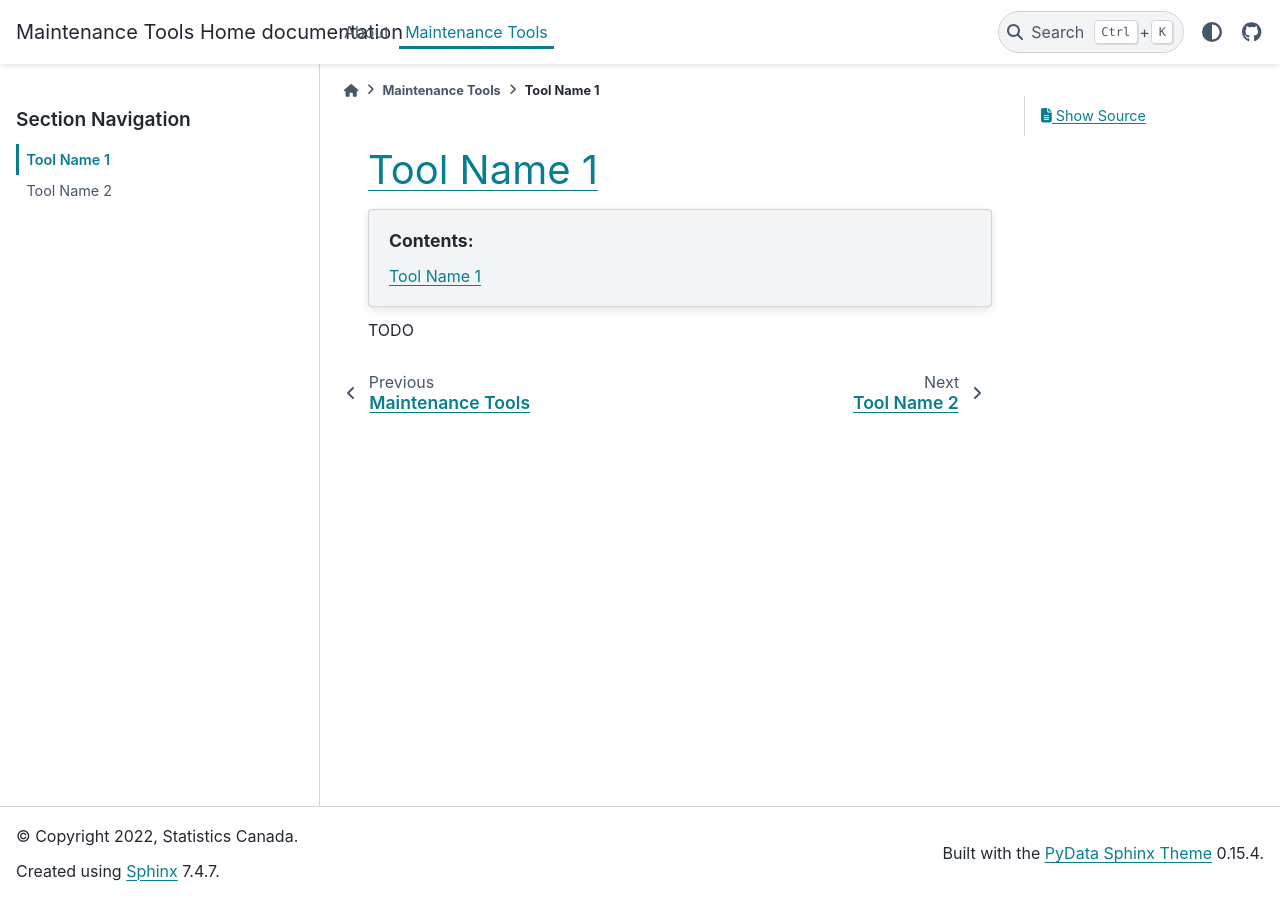
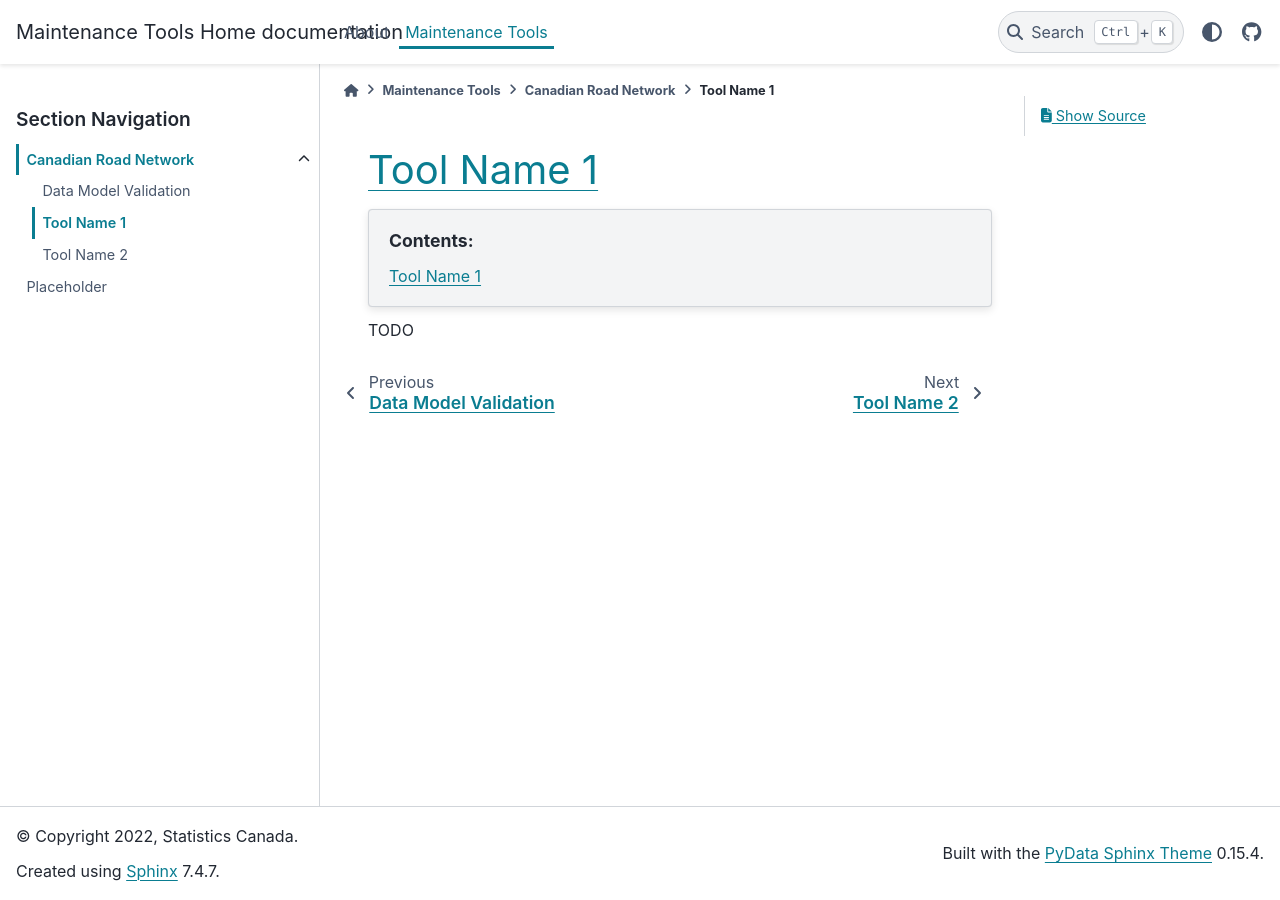
Before and after one commit to StatCan/egp-maintenance-tools, a Sphinx documentation site: the page built from docs/source/maintenance_tools/canadian_road_network/tool_name_1.rst, in a window 1280 px wide. Built offline with Sphinx 7.4.7 and the PyData theme 0.15.4, drawn with Linux system fonts in a browser that asks for light colours.

Commit message:
[1] modified documentation structure including adding new directory for CRN

```diff
--- a/docs/index.rst
+++ b/docs/index.rst
@@ -4,9 +4,9 @@ Maintenance Tools
 .. toctree::
    :hidden:
 
-   About <source/about>
-   Maintenance Tools <source/maintenance_tools>
+   About <source/about/index>
+   Maintenance Tools <source/maintenance_tools/index>
 
 .. container:: button
 
-    :doc:`About <source/about>` :doc:`Maintenance Tools <source/maintenance_tools>`
+    :doc:`About <source/about/index>` :doc:`Maintenance Tools <source/maintenance_tools/index>`
--- a/docs/source/about/environment.rst
+++ b/docs/source/about/environment.rst
@@ -9,8 +9,8 @@ Environment
 Software
 ========
 
-Data Editing
-------------
+Data Editing and Tool Implementation
+------------------------------------
 
 - `QGIS <https://www.qgis.org/en/site/forusers/download.html>`_: Open source GIS application.
 
--- /dev/null
+++ b/docs/source/maintenance_tools/canadian_road_network/data_model_validation.rst
@@ -0,0 +1,8 @@
+*********************
+Data Model Validation
+*********************
+
+.. contents:: Contents:
+   :depth: 2
+
+TODO
--- /dev/null
+++ b/docs/source/maintenance_tools/index.rst
@@ -0,0 +1,14 @@
+*****************
+Maintenance Tools
+*****************
+
+.. toctree::
+   :maxdepth: 1
+   :hidden:
+
+   canadian_road_network/index
+   placeholder/index
+
+.. container:: button
+
+    :doc:`Canadian Road Network <canadian_road_network/index>` :doc:`Placeholder <placeholder/index>`
--- /dev/null
+++ b/docs/source/maintenance_tools/placeholder/index.rst
@@ -0,0 +1,5 @@
+***********
+Placeholder
+***********
+
+TODO
```
Also changed, not shown: docs/source/about.rst (deleted, +0 -16 lines), docs/source/about/index.rst (added, +16 -0 lines), docs/source/maintenance_tools.rst (deleted, +0 -14 lines), docs/source/maintenance_tools/canadian_road_network/index.rst (added, +16 -0 lines), docs/source/maintenance_tools/canadian_road_network/tool_name_1.rst (renamed from docs/source/maintenance_tools/tool_name_1.rst), docs/source/maintenance_tools/canadian_road_network/tool_name_2.rst (renamed from docs/source/maintenance_tools/tool_name_2.rst).
